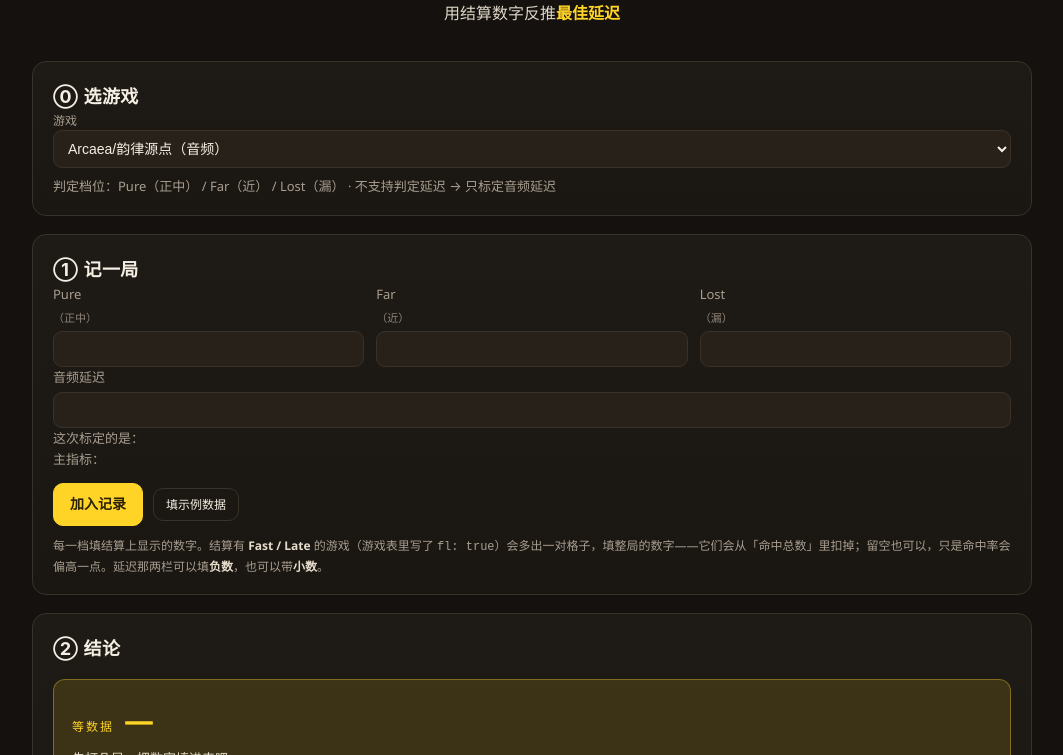
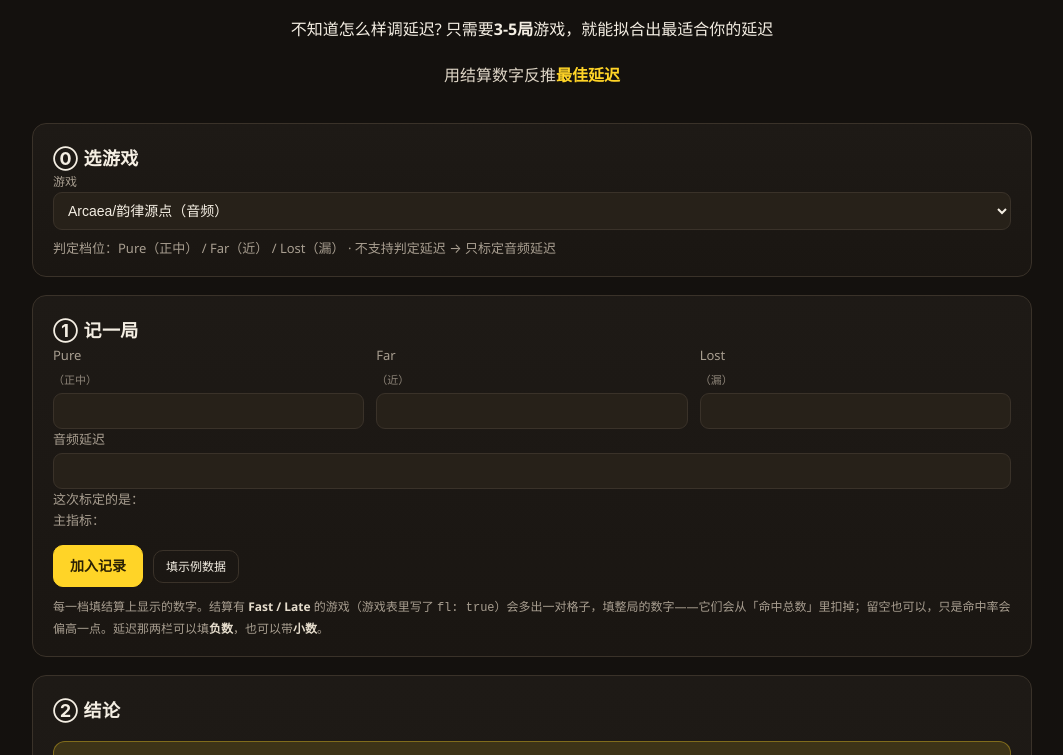
Before and after one commit to chinatsu-hinata/RhythmGame_DelayModify, a plain HTML site: page index.html in a window 1280 px wide. Shown: the part 125-880 px from the top of the page, without its empty margins (108-1171 px from the left). Drawn offline with Linux system fonts and the light colour scheme.

Commit message:
Add files via upload

```diff
--- a/index.html
+++ b/index.html
@@ -13,6 +13,7 @@
 <header class="hero">
   <div class="hero-inner">
     <h1>Rhythm Game Delay Modifier <span class="dot"></span></h1>
+    <p>不知道怎么样调延迟? 只需要<b>3-5局</b>游戏，就能拟合出最适合你的延迟</p>
     <p class="sub">用结算数字反推<b>最佳延迟</b></p>
   </div>
 </header>
```
